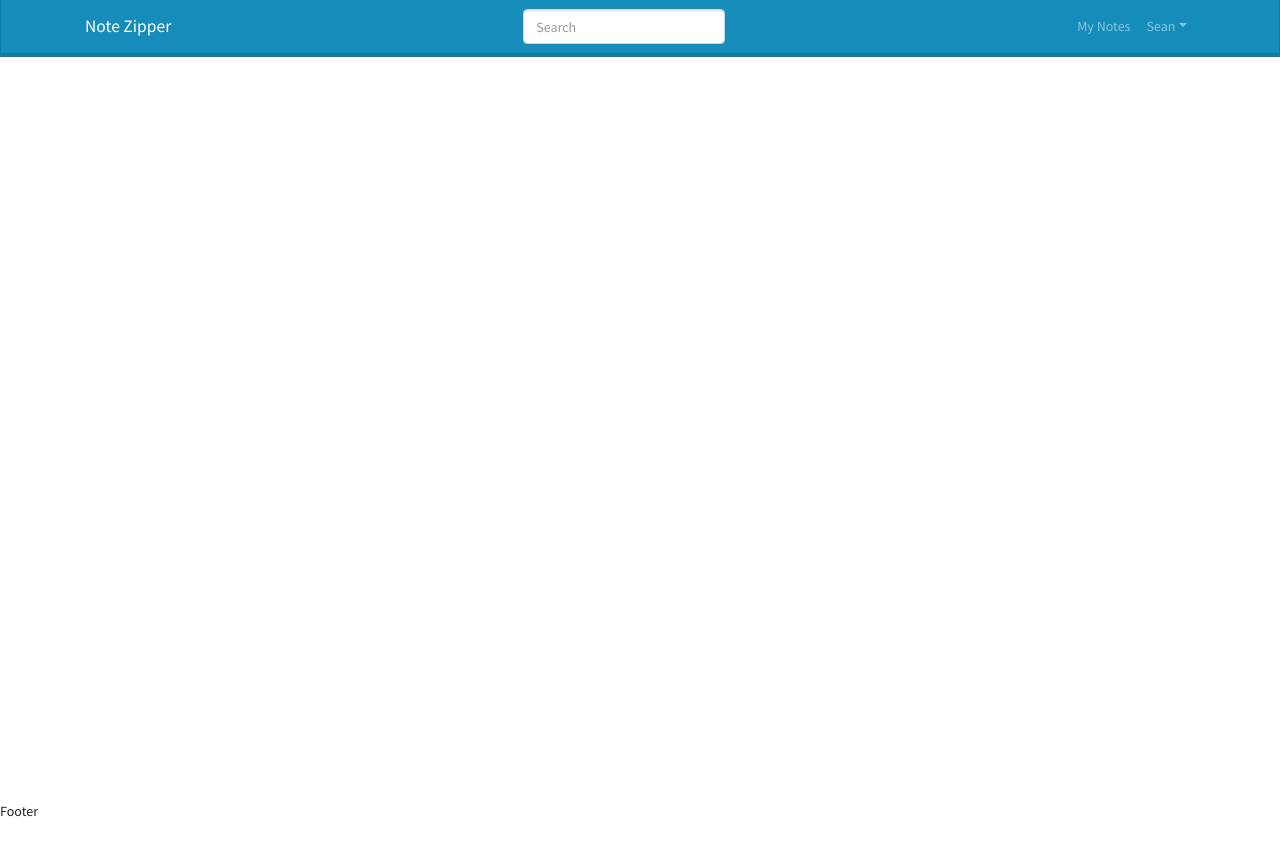
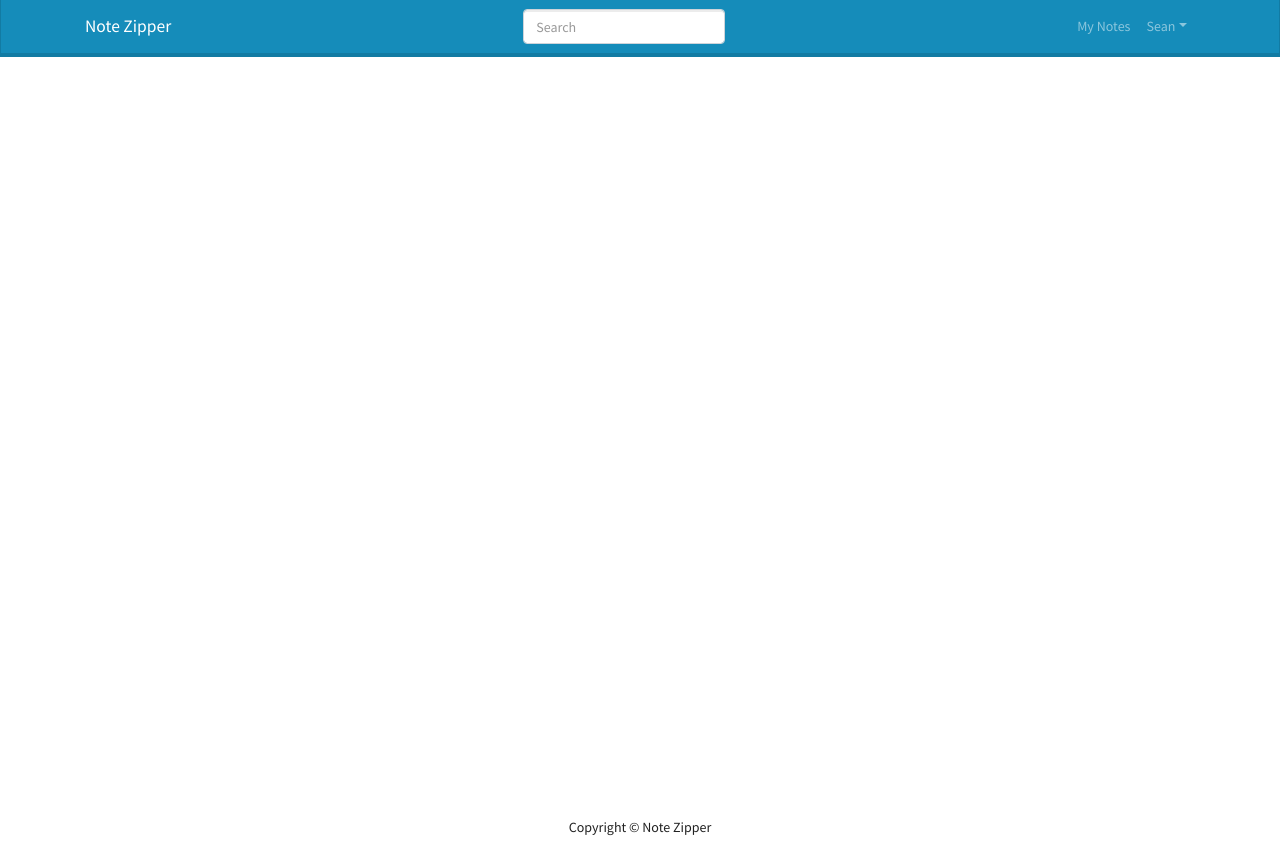
Before and after one commit to seanarch/note-zipper, a React (Create React App) app in the folder frontend/: page / in a window 1280 px wide. Before the commit the page ends 822 px from the top, so only its background shows below. Built offline with nearby package versions, Linux system fonts and the light colour scheme.

Commit message:
Update footer

```diff
--- a/frontend/src/components/Footer/Footer.js
+++ b/frontend/src/components/Footer/Footer.js
@@ -1,7 +1,24 @@
 import React from "react";
+import { Container, Col, Row } from "react-bootstrap";
 
 const Footer = () => {
-  return <div>Footer</div>;
+  return (
+    <footer
+      style={{
+        width: "100%",
+        position: "relative",
+        bottom: 0,
+        display: "flex",
+        justifyContent: "center",
+      }}
+    >
+      <Container>
+        <Row>
+          <Col className="text-center py-3">Copyright &copy; Note Zipper</Col>
+        </Row>
+      </Container>
+    </footer>
+  );
 };
 
 export default Footer;
```
